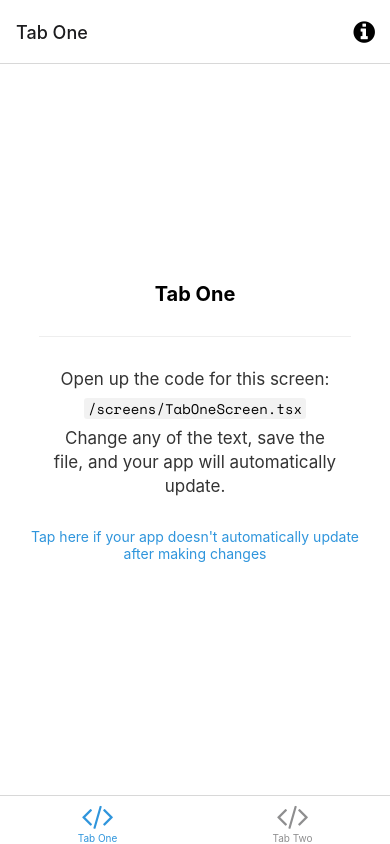
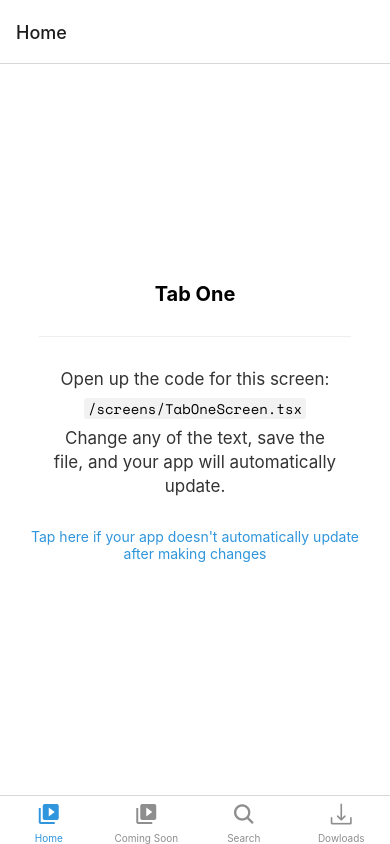
Before and after one commit to Nimesh-Srivastava/SilverScreen, a React Native app: screen /Home in a window 390 px wide. Built offline with nearby package versions, Linux system fonts and the light colour scheme; what expo-linking would draw is missing.

Commit message:
Setup bottom tab navigator

```diff
--- a/app.json
+++ b/app.json
@@ -6,7 +6,7 @@
     "orientation": "portrait",
     "icon": "./assets/images/icon.png",
     "scheme": "myapp",
-    "userInterfaceStyle": "automatic",
+    "userInterfaceStyle": "dark",
     "splash": {
       "image": "./assets/images/splash.png",
       "resizeMode": "contain",
--- a/navigation/index.tsx
+++ b/navigation/index.tsx
@@ -1,9 +1,4 @@
-/**
- * If you are not familiar with React Navigation, refer to the "Fundamentals" guide:
- * https://reactnavigation.org/docs/getting-started
- *
- */
-import { FontAwesome } from '@expo/vector-icons';
+import { FontAwesome, AntDesign, MaterialIcons, Ionicons } from '@expo/vector-icons';
 import { createBottomTabNavigator } from '@react-navigation/bottom-tabs';
 import { NavigationContainer, DefaultTheme, DarkTheme } from '@react-navigation/native';
 import { createNativeStackNavigator } from '@react-navigation/native-stack';
@@ -29,10 +24,6 @@
   );
 }
 
-/**
- * A root stack navigator is often used for displaying modals on top of all other content.
- * https://reactnavigation.org/docs/modal
- */
 const Stack = createNativeStackNavigator<RootStackParamList>();
 
 function RootNavigator() {
@@ -47,10 +38,6 @@
   );
 }
 
-/**
- * A bottom tab navigator displays tab buttons on the bottom of the display to switch screens.
- * https://reactnavigation.org/docs/bottom-tab-navigator
- */
 const BottomTab = createBottomTabNavigator<RootTabParamList>();
 
 function BottomTabNavigator() {
@@ -58,16 +45,16 @@
 
   return (
     <BottomTab.Navigator
-      initialRouteName="TabOne"
+      initialRouteName="Home"
       screenOptions={{
         tabBarActiveTintColor: Colors[colorScheme].tint,
       }}>
-      <BottomTab.Screen
-        name="TabOne"
+      {/* <BottomTab.Screen
+        name="Home"
         component={TabOneScreen}
         options={({ navigation }: RootTabScreenProps<'TabOne'>) => ({
-          title: 'Tab One',
-          tabBarIcon: ({ color }) => <TabBarIcon name="code" color={color} />,
+          title: 'Home',
+          tabBarIcon: ({ color }) => <AntDesign name="home" size={24} color={color} />,
           headerRight: () => (
             <Pressable
               onPress={() => navigation.navigate('Modal')}
@@ -83,13 +70,37 @@
             </Pressable>
           ),
         })}
+      /> */}
+      <BottomTab.Screen
+        name="Home"
+        component={TabOneScreen}
+        options={{
+          title: 'Home',
+          tabBarIcon: ({ color }) => <MaterialIcons name="video-library" size={24} color={color} />,
+        }}
       />
       <BottomTab.Screen
-        name="TabTwo"
+        name="Coming_soon"
         component={TabTwoScreen}
         options={{
-          title: 'Tab Two',
-          tabBarIcon: ({ color }) => <TabBarIcon name="code" color={color} />,
+          title: 'Coming Soon',
+          tabBarIcon: ({ color }) => <MaterialIcons name="video-library" size={24} color={color} />,
+        }}
+      />
+      <BottomTab.Screen
+        name="Search"
+        component={TabTwoScreen}
+        options={{
+          title: 'Search',
+          tabBarIcon: ({ color }) => <Ionicons name="search" size={24} color={color} />,
+        }}
+      />
+      <BottomTab.Screen
+        name="Downloads"
+        component={TabTwoScreen}
+        options={{
+          title: 'Dowloads',
+          tabBarIcon: ({ color }) => <AntDesign name="download" size={24} color={color} />,
         }}
       />
     </BottomTab.Navigator>
--- a/types.tsx
+++ b/types.tsx
@@ -25,8 +25,10 @@
 >;
 
 export type RootTabParamList = {
-  TabOne: undefined;
-  TabTwo: undefined;
+  Home: undefined;
+  Coming_soon: undefined;
+  Search: undefined;
+  Downloads: undefined;
 };
 
 export type RootTabScreenProps<Screen extends keyof RootTabParamList> = CompositeScreenProps<
```
